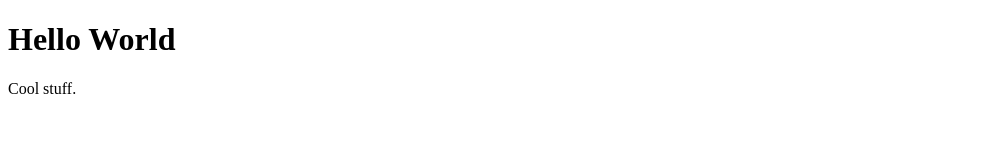
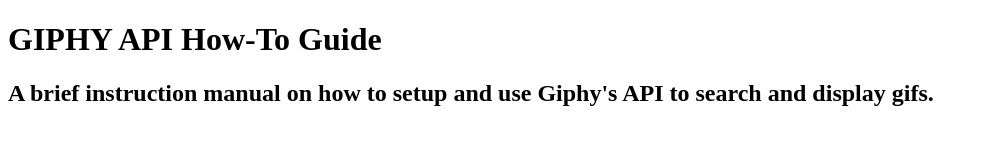
Before and after one commit to domw117/domw117.github.io, a plain HTML site: page index.html in a window 1280 px wide. Shown: the whole page, without its empty margins (0-988 px from the left). Drawn offline with Linux system fonts and the light colour scheme.

Commit message:
Small edits

```diff
--- a/index.html
+++ b/index.html
@@ -1,7 +1,7 @@
 <!DOCTYPE html>
 <html>
 <body>
-<h1>Hello World</h1>
-<p>Cool stuff.</p>
+<h1>GIPHY API How-To Guide</h1>
+<h2>A brief instruction manual on how to setup and use Giphy's API to search and display gifs.</h2>
 </body>
 </html>
```
